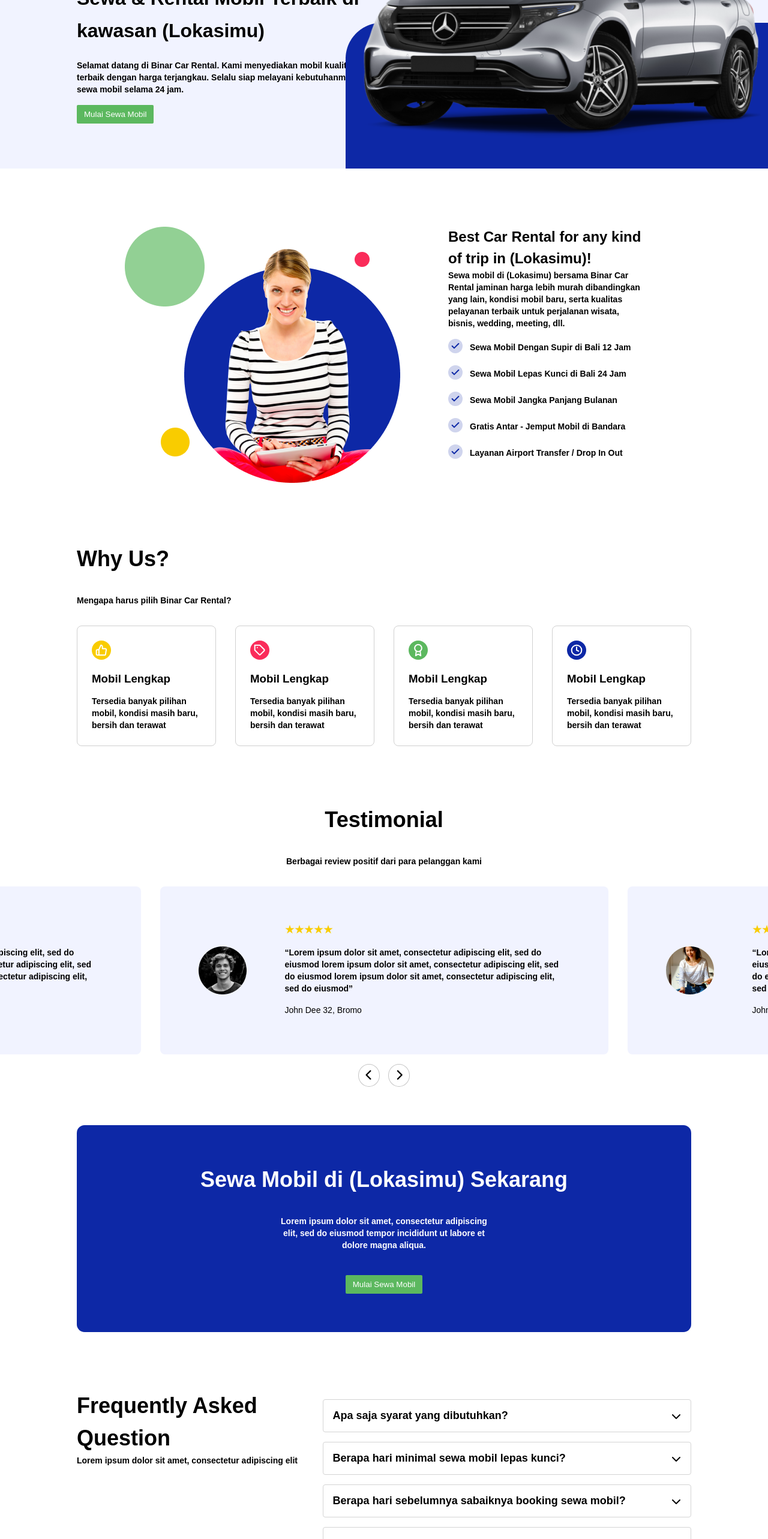
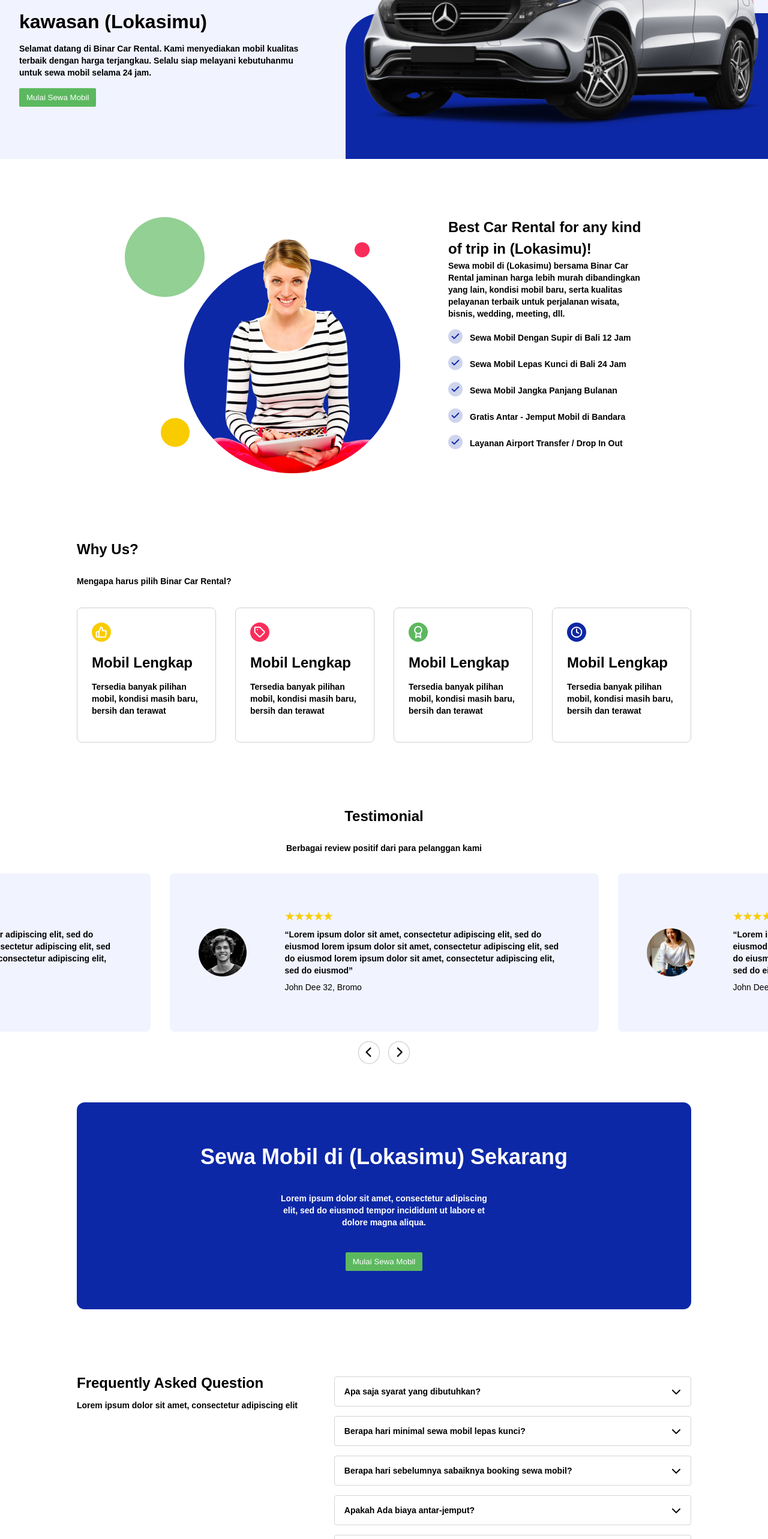
Before and after one commit to mauriza22/-16-mau-mhcars-gold, a React (Vite) app: page / in a window 1280 px wide. Shown: the part 234-2800 px from the top of the page at 60% size. Built offline with nearby package versions, Linux system fonts and the light colour scheme.

Commit message:
re-arrange folder structure

```diff
--- a/package.json
+++ b/package.json
@@ -15,8 +15,7 @@
     "@fortawesome/react-fontawesome": "^0.2.0",
     "react": "^18.2.0",
     "react-dom": "^18.2.0",
-    "react-router": "^6.22.2",
-    "react-router-dom": "^6.22.2"
+    "react-router": "^6.22.2"
   },
   "devDependencies": {
     "@types/react": "^18.2.56",
@@ -26,6 +25,7 @@
     "eslint-plugin-react": "^7.33.2",
     "eslint-plugin-react-hooks": "^4.6.0",
     "eslint-plugin-react-refresh": "^0.4.5",
+    "react-router-dom": "^6.22.3",
     "vite": "^5.1.4"
   }
 }
--- a/src/App.jsx
+++ b/src/App.jsx
@@ -1,7 +1,10 @@
-import Layout from "./layout"
+/** @format */
+
+// import Layout from "./layout"
+import Home from './pages/home';
 
 const App = () => {
-  return (<Layout />)
-}
+  return <Home />;
+};
 
-export default App
+export default App;
--- a/src/assets/css/index.css
+++ b/src/assets/css/index.css
@@ -30,6 +30,7 @@ body {
 
 .header-banner {
   background-color: #f1f3ff;
+  padding-left: 2rem;
 }
 
 .header-nav {
@@ -69,11 +70,12 @@ li > a:hover {
   display: grid;
   grid-template-columns: 1fr 1fr;
   align-items: center;
-  margin-top: 3rem;
+  margin-top: 2rem;
 }
 .car-banner {
   /* max-inline-size: 100%; */
   block-size: auto;
+  /* width: 44rem; */
 }
 .hero-banner-car-grid {
   max-width: 704px;
@@ -92,13 +94,15 @@ li > a:hover {
 .hero-title {
   font-weight: 700;
   font-size: 32px;
-  line-height: 54px;
+  line-height: 47px;
+  width: 568px;
+  margin-bottom: 11px;
 }
 .hero-paragraph {
   font-size: 14px;
   font-weight: 700;
   line-height: 20px;
-  max-width: 468;
+  width: 468px;
 }
 
 .hero-btn-banner {
@@ -131,6 +135,9 @@ li > a:hover {
   font-weight: 700;
 }
 
+.section-infomation-list {
+  width: 468px;
+}
 .section-service-paragraph {
   font-size: 14px;
   line-height: 20px;
@@ -177,14 +184,18 @@ li > a:hover {
 .section-box-whyu-content {
   display: flex;
   flex-direction: column;
-  gap: 2rem;
+  gap: 1rem;
 }
 
 .section-whyus-title {
   margin: 0;
+  font-size: 24px;
 }
+
 .section-whyus-paragraph {
   margin: 0;
+  font-size: 14px;
+  margin-bottom: 18px;
 }
 .carousel {
   padding-top: 6rem;
@@ -194,8 +205,8 @@ li > a:hover {
   border-radius: 8px;
   background-color: #f1f3ff;
   padding: 4rem;
-  padding-left: 4rem;
-  padding-right: 4rem;
+  padding-left: 3rem;
+  padding-right: 3rem;
   width: 619px;
 }
 
@@ -204,7 +215,7 @@ li > a:hover {
   text-align: center;
   display: flex;
   flex-direction: column;
-  gap: 2rem;
+  gap: 1rem;
   justify-content: center;
 }
 .section-carousel-title,
@@ -220,7 +231,7 @@ h2 {
 .section-content-text {
   display: flex;
   flex-direction: column;
-  gap: 1rem;
+  gap: 8px;
 }
 
 .section-content-text,
@@ -305,6 +316,10 @@ p {
   flex-direction: column;
   border-radius: 13px;
 }
+
+.sewa-title {
+  font-size: 36px;
+}
 .btn-center {
   margin-top: 8px;
   display: flex;
@@ -330,6 +345,12 @@ h2 {
   display: grid;
   grid-template-columns: 2fr 3fr;
   padding-top: 6rem;
+  gap: 2rem;
+}
+
+.section-title-faq,
+h2 {
+  font-size: 24px;
 }
 .section-list-faq {
   display: flex;
@@ -346,6 +367,14 @@ h2 {
   justify-content: space-between;
   align-items: center;
 }
+
+.faq-title {
+  font-size: 14px;
+}
+
+.footer-service-list {
+  font-weight: 400;
+}
 .section-title-faq {
   display: flex;
   flex-direction: column;
@@ -356,7 +385,7 @@ footer,
   display: grid;
   gap: 5rem;
   margin-bottom: 6rem;
-  grid-template-columns: 1fr 1fr 1fr 1fr;
+  grid-template-columns: 2fr 1fr 2fr 2fr;
 }
 
 .footer-address {
@@ -447,12 +476,24 @@ span {
     position: relative;
   }
   .container {
-    padding-left: 4rem;
-    padding-right: 4rem;
+    padding-left: 7rem;
+    padding-right: 11rem;
   }
   .hero-banner-car {
     position: absolute;
     /* right: auto; */
+  }
+  .section-service-title {
+    margin-bottom: 1rem;
+  }
+
+  .section-information-list {
+    width: 458px;
+  }
+
+  .section-whyus-title {
+    margin: 0;
+    font-size: 24px;
   }
   .section-whyus-grid {
     display: grid;
@@ -702,10 +743,11 @@ span {
     flex-direction: column;
     text-align: center;
     line-height: 39px;
+    width: 368px;
   }
   .section-title-faq,
   h2 {
-    font-size: 26px;
+    font-size: 24px;
     line-height: 33px;
   }
   .section-title-faq {
--- a/src/layout/layout.faq.jsx
+++ b/src/layout/layout.faq.jsx
@@ -9,23 +9,23 @@ const Faq = () => {
       </div>
       <ul className="section-list-faq">
         <li className="box-list-faq">
-          <span>Apa saja syarat yang dibutuhkan?</span>
+          <span className="faq-title">Apa saja syarat yang dibutuhkan?</span>
           <i className="fa fa-chevron-down"></i>
         </li>
         <li className="box-list-faq">
-          <span>Berapa hari minimal sewa mobil lepas kunci?</span>
+          <span className="faq-title">Berapa hari minimal sewa mobil lepas kunci?</span>
           <i className="fa fa-chevron-down"></i>
         </li>
         <li className="box-list-faq">
-          <span>Berapa hari sebelumnya sabaiknya booking sewa mobil?</span>
+          <span className="faq-title">Berapa hari sebelumnya sabaiknya booking sewa mobil?</span>
           <i className="fa fa-chevron-down"></i>
         </li>
         <li className="box-list-faq">
-          <span>Apakah Ada biaya antar-jemput?</span>
+          <span className="faq-title">Apakah Ada biaya antar-jemput?</span>
           <i className="fa fa-chevron-down"></i>
         </li>
         <li className="box-list-faq">
-          <span>Bagaimana jika terjadi kecelakaan</span>
+          <span className="faq-title">Bagaimana jika terjadi kecelakaan</span>
           <i className="fa fa-chevron-down"></i>
         </li>
       </ul>
--- a/src/layout/layout.footer.jsx
+++ b/src/layout/layout.footer.jsx
@@ -15,10 +15,10 @@ const Footer = () => {
         <p>081-233-334-808</p>
       </div>
       <div className="footer-services">
-        <p>Our Services</p>
-        <p>Why Us</p>
-        <p>Testimonial</p>
-        <p>FAQ</p>
+        <p className="footer-service-list">Our Services</p>
+        <p className="footer-service-list">Why Us</p>
+        <p className="footer-service-list">Testimonial</p>
+        <p className="footer-service-list">FAQ</p>
       </div>
       <div className="footer-icon">
         <p>Connect with us</p>
--- a/src/layout/layout.start.rent.jsx
+++ b/src/layout/layout.start.rent.jsx
@@ -4,7 +4,7 @@ const StartRent = () => {
   return (
     <section className="container section-sewa-mobil">
       <div className="section-card-sewa-mobil">
-        <h2>Sewa Mobil di (Lokasimu) Sekarang</h2>
+        <h2 className="sewa-title">Sewa Mobil di (Lokasimu) Sekarang</h2>
         <div className="pargraph-text-block">
           <p className="paragraph-text">Lorem ipsum dolor sit amet, consectetur adipiscing elit, sed do eiusmod tempor incididunt ut labore et dolore magna aliqua.</p>
         </div>
--- /dev/null
+++ b/src/pages/home.jsx
@@ -0,0 +1,25 @@
+/** @format */
+
+import { Header } from '../layout/layout.header';
+import Services from '../layout/layout.services';
+import StartRent from '../layout/layout.start.rent';
+import Testimonial from '../layout/layout.testimonial';
+import WhyUs from '../layout/layout.whyus';
+import Faq from '../layout/layout.faq';
+import Footer from '../layout/layout.footer';
+
+const Home = () => {
+  return (
+    <>
+      <Header />
+      <Services />
+      <WhyUs />
+      <Testimonial />
+      <StartRent />
+      <Faq />
+      <Footer />
+    </>
+  );
+};
+
+export default Home;
```
Also changed, not shown: 2 other files (tests, documents, lock files or other folders).
